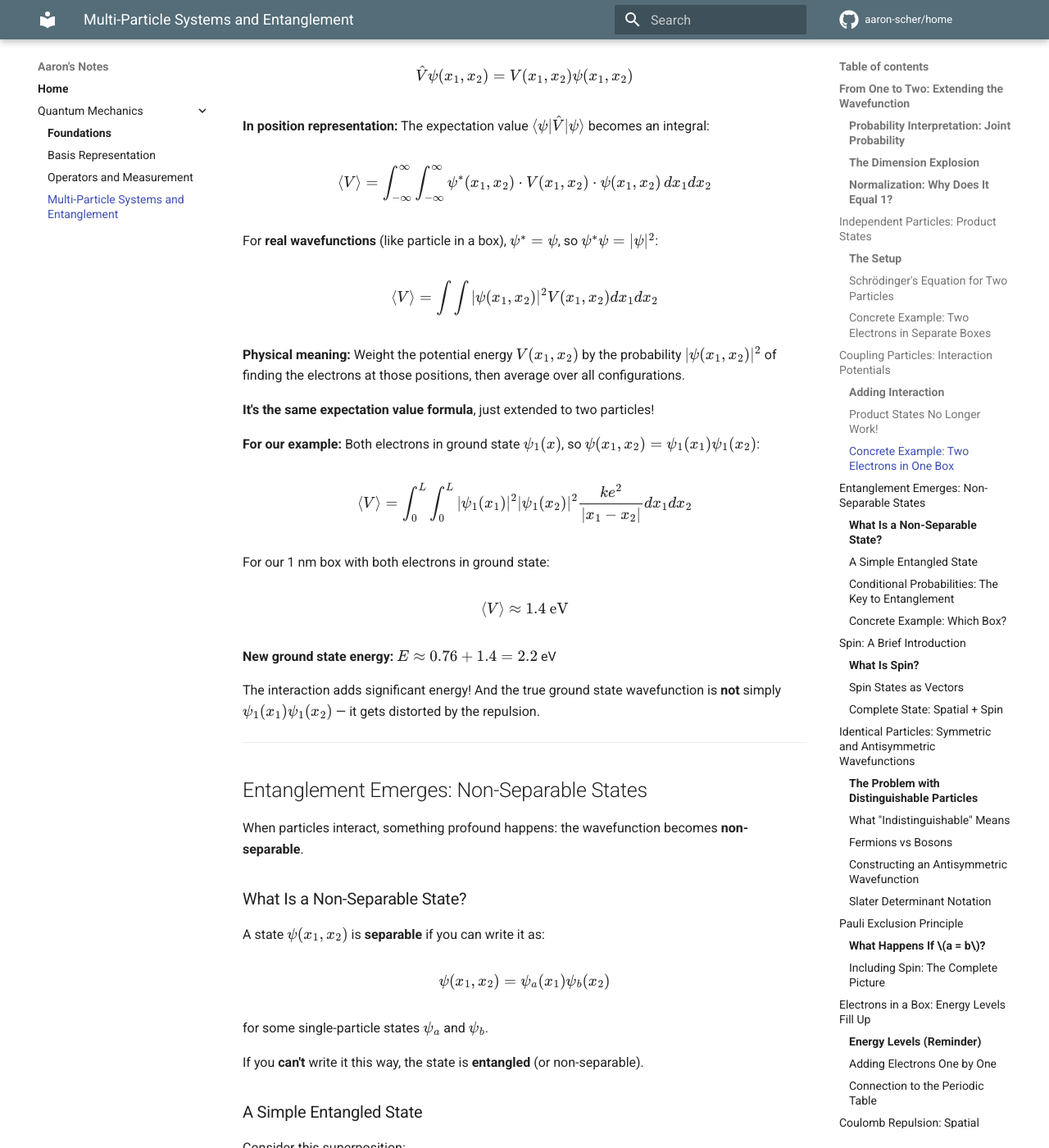
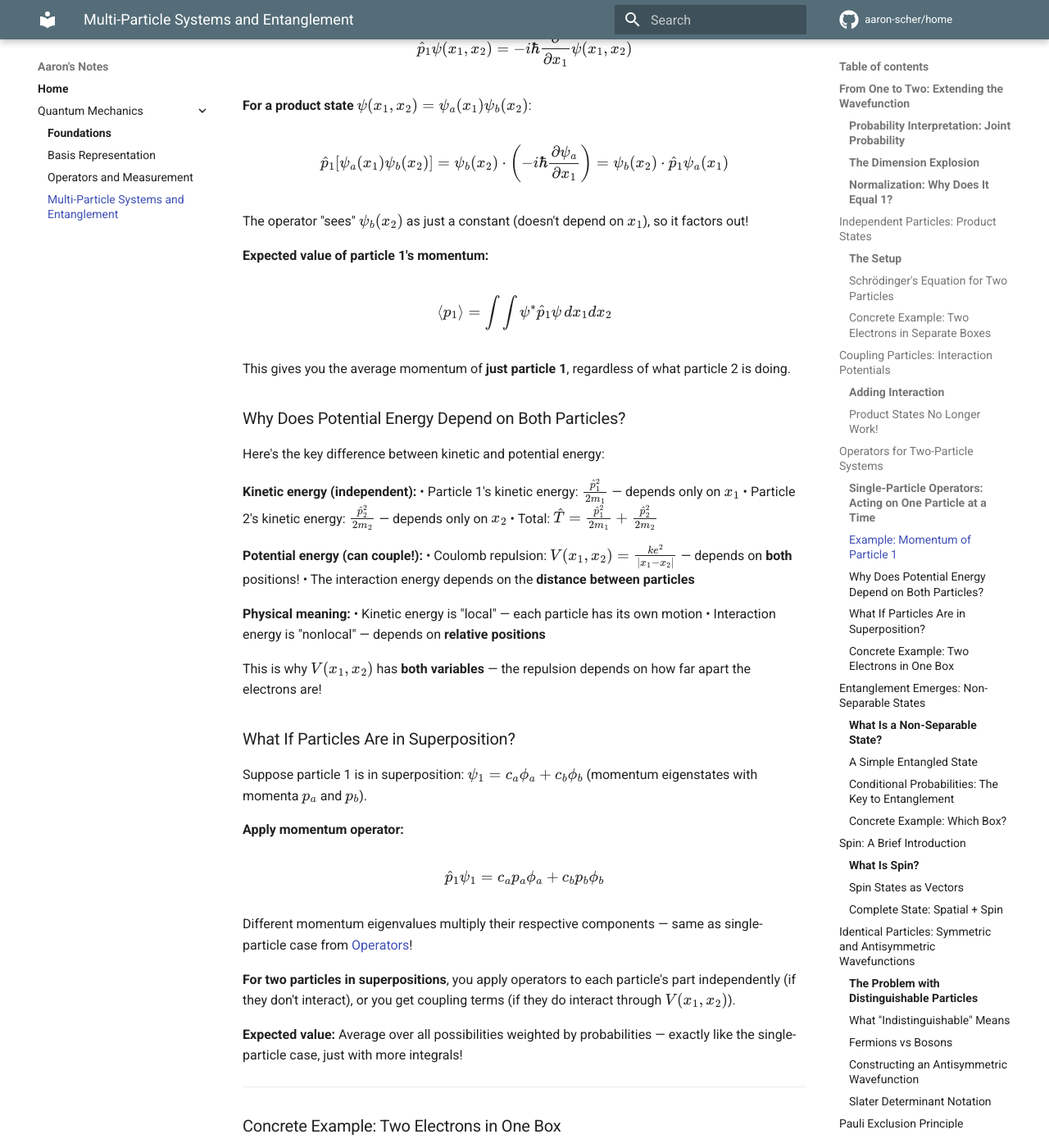
Before and after one commit to aaron-scher/home, an MkDocs documentation site: the page built from docs/quantum-mechanics/multi-particle-entanglement.md, in a window 1280 px wide and 1400 px high, scrolled down 6399 px. Shown: the whole window at 82% size. Built offline with MkDocs 1.6.1 and Material for MkDocs 9.7.7, drawn with Linux system fonts in a browser that asks for light colours; comment, search, counter and statistics services are not loaded; some of the changed text lies outside the part shown.

Commit message:
Add two-particle operators section before expectation value calculation
New section: "Operators for Two-Particle Systems"

Explains fundamental concepts before jumping into ⟨V⟩ calculation:

1. Single-particle operators: p̂₁ and p̂₂ act on separate variables
   • p̂₁ = -iℏ∂/∂x₁ (treats x₂ as constant)
   • p̂₂ = -iℏ∂/∂x₂ (treats x₁ as constant)

2. Concrete example: Apply p̂₁ to product state ψₐ(x₁)ψᵦ(x₂)
   • ψᵦ(x₂) factors out (constant w.r.t. x₁)
   • Result: ψᵦ(x₂)·p̂₁ψₐ(x₁)

3. Why potential depends on BOTH particles:
   • Kinetic: T̂ = p̂₁²/2m₁ + p̂₂²/2m₂ (independent, separate)
   • Potential: V(x₁,x₂) = ke²/|x₁-x₂| (coupled, depends on distance!)
   • Physical: KE is local, interaction is nonlocal

4. Superposition case: same as single particle, operators extract eigenvalues

Addresses user confusion: "Do you have two operators? Why does V have both?"
Now reader understands operator structure before seeing expectation values.

Links back to quantum-operators.md for single-particle refresher.

🤖 Generated with [Claude Code](https://claude.com/claude-code)

Co-Authored-By: Claude <noreply@anthropic.com>

```diff
--- a/docs/quantum-mechanics/multi-particle-entanglement.md
+++ b/docs/quantum-mechanics/multi-particle-entanglement.md
@@ -238,6 +238,87 @@ $$
 **This doesn't factor!** You can't write it as $(E_a + E_b + \text{something})\psi$.
 
 **Result:** Product states are **not energy eigenstates** when particles interact!
+
+---
+
+## Operators for Two-Particle Systems
+
+Before we calculate energies, let's understand how operators work with two particles. This is crucial for understanding expectation values!
+
+### Single-Particle Operators: Acting on One Particle at a Time
+
+For two particles, you have **separate operators** for each particle:
+
+**Momentum operators:**
+• $\hat{p}_1 = -i\hbar\frac{\partial}{\partial x_1}$ — acts only on particle 1's position
+• $\hat{p}_2 = -i\hbar\frac{\partial}{\partial x_2}$ — acts only on particle 2's position
+
+**Position operators:**
+• $\hat{x}_1$ — multiplies by $x_1$
+• $\hat{x}_2$ — multiplies by $x_2$
+
+**Key point:** Each operator acts on **its own variable only**. When $\hat{p}_1$ takes a derivative, it treats $x_2$ as a constant!
+
+### Example: Momentum of Particle 1
+
+Apply $\hat{p}_1$ to a two-particle wavefunction:
+
+$$
+\hat{p}_1 \psi(x_1, x_2) = -i\hbar\frac{\partial}{\partial x_1}\psi(x_1, x_2)
+$$
+
+**For a product state** $\psi(x_1, x_2) = \psi_a(x_1)\psi_b(x_2)$:
+
+$$
+\hat{p}_1[\psi_a(x_1)\psi_b(x_2)] = \psi_b(x_2) \cdot \left(-i\hbar\frac{\partial\psi_a}{\partial x_1}\right) = \psi_b(x_2) \cdot \hat{p}_1\psi_a(x_1)
+$$
+
+The operator "sees" $\psi_b(x_2)$ as just a constant (doesn't depend on $x_1$), so it factors out!
+
+**Expected value of particle 1's momentum:**
+
+$$
+\langle p_1 \rangle = \int\int \psi^* \hat{p}_1 \psi \, dx_1 dx_2
+$$
+
+This gives you the average momentum of **just particle 1**, regardless of what particle 2 is doing.
+
+### Why Does Potential Energy Depend on Both Particles?
+
+Here's the key difference between kinetic and potential energy:
+
+**Kinetic energy (independent):**
+• Particle 1's kinetic energy: $\frac{\hat{p}_1^2}{2m_1}$ — depends only on $x_1$
+• Particle 2's kinetic energy: $\frac{\hat{p}_2^2}{2m_2}$ — depends only on $x_2$
+• Total: $\hat{T} = \frac{\hat{p}_1^2}{2m_1} + \frac{\hat{p}_2^2}{2m_2}$
+
+**Potential energy (can couple!):**
+• Coulomb repulsion: $V(x_1, x_2) = \frac{ke^2}{|x_1 - x_2|}$ — depends on **both** positions!
+• The interaction energy depends on the **distance between particles**
+
+**Physical meaning:**
+• Kinetic energy is "local" — each particle has its own motion
+• Interaction energy is "nonlocal" — depends on **relative positions**
+
+This is why $V(x_1, x_2)$ has **both variables** — the repulsion depends on how far apart the electrons are!
+
+### What If Particles Are in Superposition?
+
+Suppose particle 1 is in superposition: $\psi_1 = c_a\phi_a + c_b\phi_b$ (momentum eigenstates with momenta $p_a$ and $p_b$).
+
+**Apply momentum operator:**
+
+$$
+\hat{p}_1\psi_1 = c_a p_a\phi_a + c_b p_b\phi_b
+$$
+
+Different momentum eigenvalues multiply their respective components — same as single-particle case from [Operators](quantum-operators.md)!
+
+**For two particles in superpositions**, you apply operators to each particle's part independently (if they don't interact), or you get coupling terms (if they do interact through $V(x_1, x_2)$).
+
+**Expected value:** Average over all possibilities weighted by probabilities — exactly like the single-particle case, just with more integrals!
+
+---
 
 ### Concrete Example: Two Electrons in One Box
 
```
